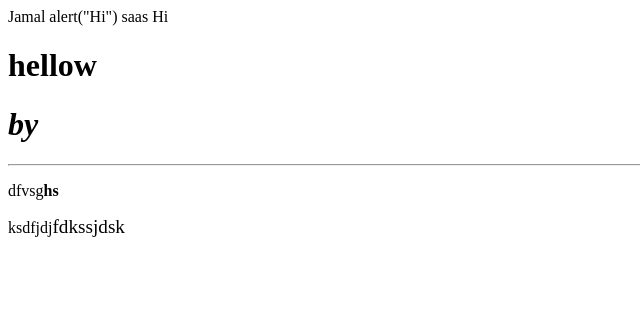
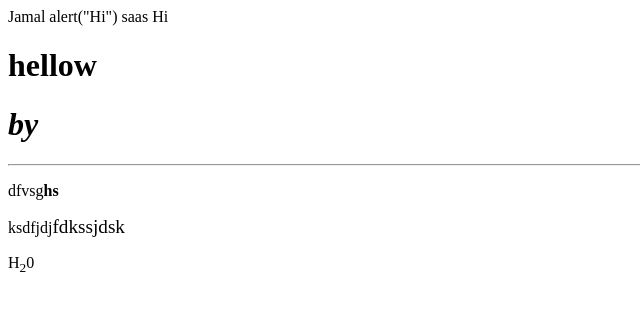
Before and after one commit to monkey12121212/monkey12121212.github.io, a plain HTML site: page index.html in a window 1280 px wide. Shown: the full height of the page, 0-640 px from the left. Drawn offline with Linux system fonts and the light colour scheme.

Commit message:
Update index.html

```diff
--- a/index.html
+++ b/index.html
@@ -12,5 +12,6 @@
   <hr/>
   <p> dfvsg<b>hs</b> </p>
   <p>ksdfjdj<big>fdkssjdsk</big><p>
+  <p>H<sub>2</sub>0</p>
   </body
 </html>
```
